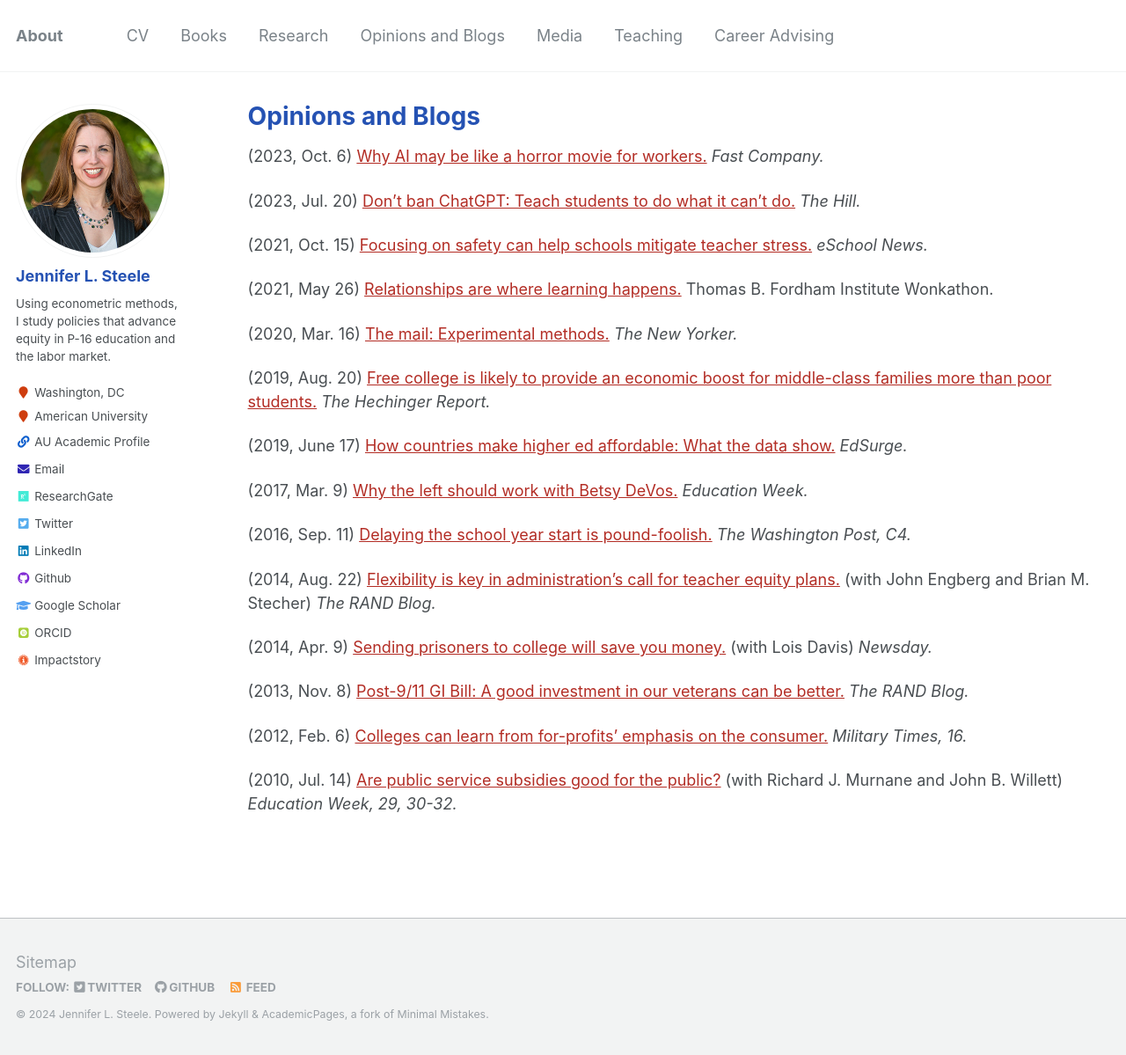
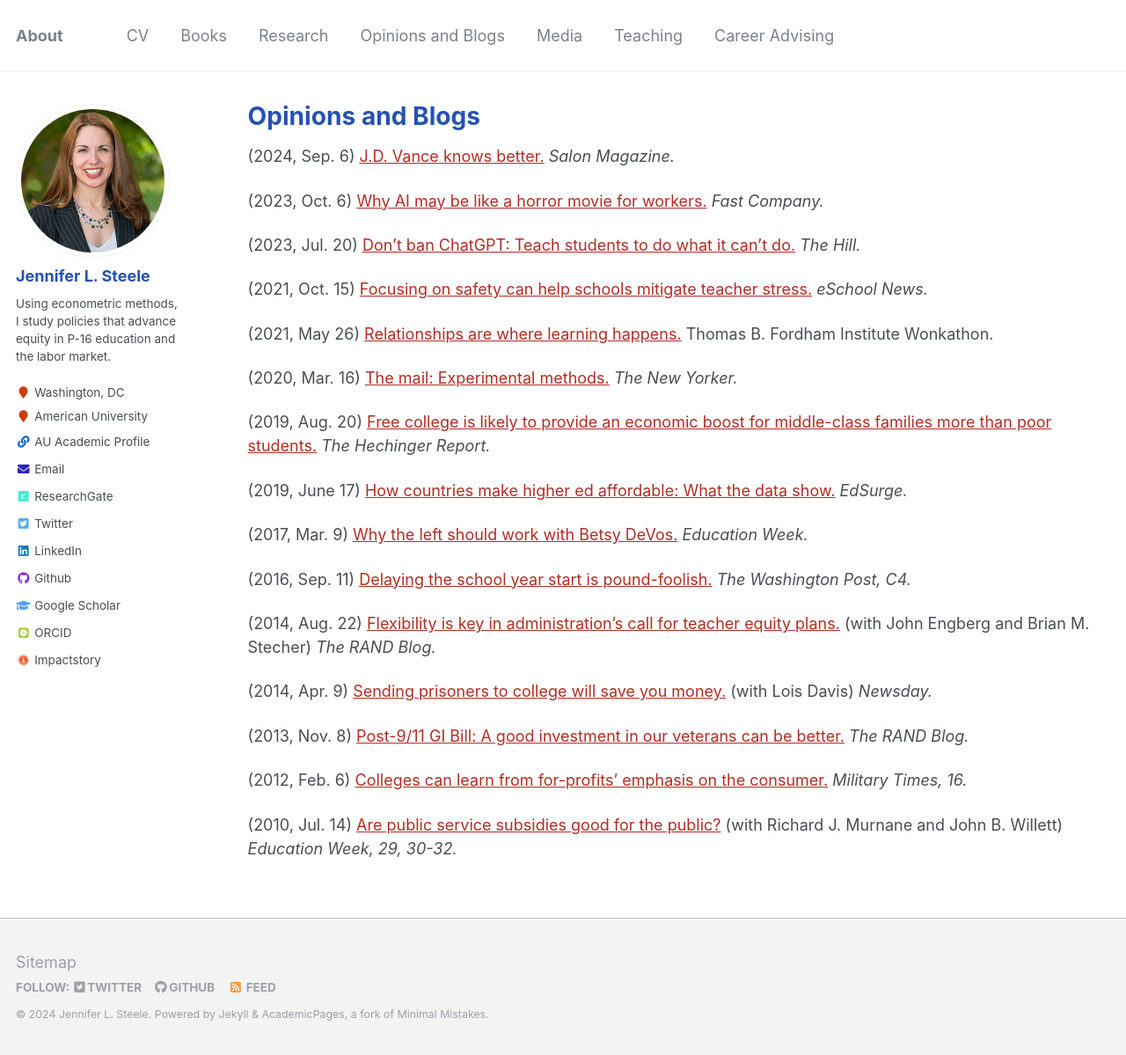
Before and after one commit to jensteele1/jensteele1.github.io, a Jekyll site: the page built from _pages/opinion.md, in a window 1280 px wide and 1199 px high. Shown: the whole window at 88% size. Built offline with Jekyll 4.4.1, drawn with Linux system fonts in a browser that asks for light colours; some web fonts are replaced.

Commit message:
opinion update w Salon

```diff
--- a/_pages/opinion.md
+++ b/_pages/opinion.md
@@ -4,6 +4,7 @@ title: "Opinions and Blogs"
 permalink: /opinion/
 author_profile: true
 ---
+(2024, Sep. 6)  [J.D. Vance knows better.](https://www.salon.com/2024/09/06/jd-vance-knows-better/) *Salon Magazine.*
 
 (2023, Oct. 6)  [Why AI may be like a horror movie for workers.](https://www.fastcompany.com/90962123/why-ai-may-be-like-a-horror-movie-for-workers-according-to-an-education-professor) *Fast Company.*
 
```
Also changed, not shown: 1 other file.
